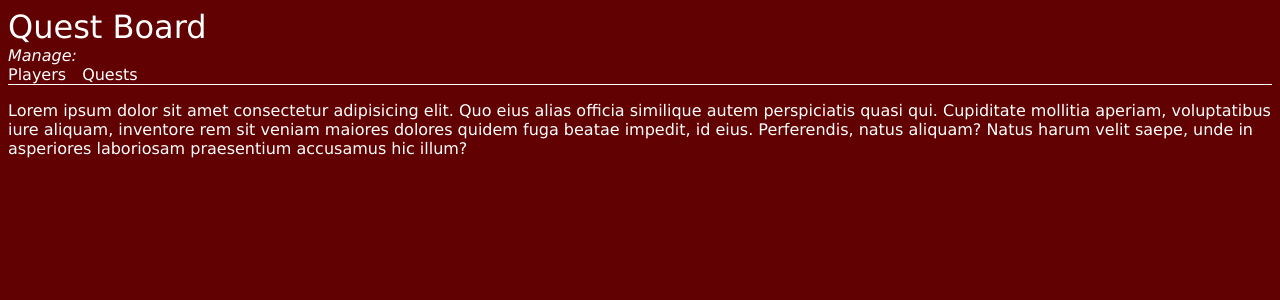
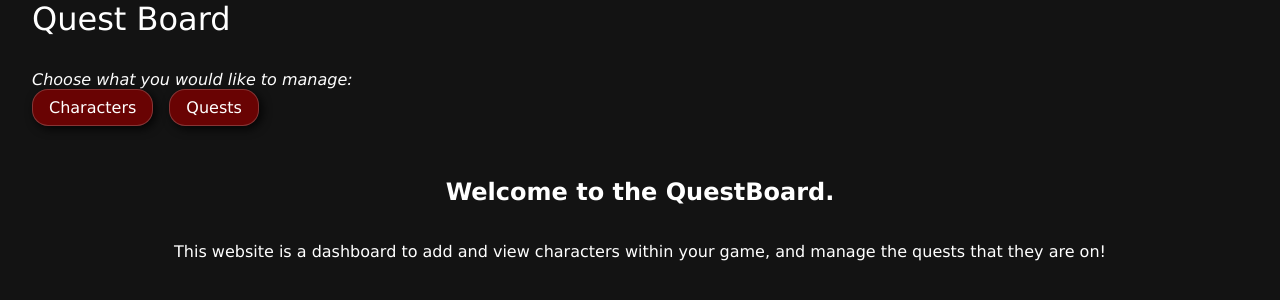
Before and after one commit to Sparkes7/questboard, a React (Vite) app in the folder client/: page / in a window 1280 px wide. Shown: the top 300 px of the page. Built offline with nearby package versions, Linux system fonts and the light colour scheme.

Commit message:
feat: applied styles

```diff
--- a/client/src/App.css
+++ b/client/src/App.css
@@ -1,20 +1,38 @@
 :root {
-  padding: 0;
-  margin: 0;
   font-family: "Lucida Sans", "Lucida Sans Regular", "Lucida Grande",
     "Lucida Sans Unicode", Geneva, Verdana, sans-serif;
-  background-color: #610101;
+  background-color: #1f1f1f;
   --font-xl: 2rem;
   --font-l: 1.5rem;
   --font-m: 1rem;
   --font-s: 0.75rem;
-  --col-listbtn: #a81010;
+  --col-listbtn: #690303;
+  --col-listbtn-hover: #8a0303;
   color: white;
+}
+
+body {
+  padding: 0;
+  margin: 0;
 }
 
 #root {
   max-width: 1280px;
   margin: 0 auto;
+  padding: 0 2rem;
+  background-color: rgb(19, 19, 19);
+  min-height: 100vh;
+  box-shadow: 0px 0px 50px black;
+}
+
+#home {
+  display: flex;
+  flex-direction: column;
+  align-items: center;
+}
+
+.navigation {
+  margin: 2rem 0rem;
 }
 
 .branding {
@@ -26,7 +44,7 @@
 .nav-bar {
   display: flex;
   gap: 1rem;
-  border-bottom: 1px solid white;
+  text-align: center;
 }
 .nav-link {
   color: white;
@@ -51,4 +69,57 @@
   border-radius: 1rem;
   max-width: 10rem;
   box-shadow: 3px 3px 10px rgba(0, 0, 0, 0.8);
+  border: 1px solid rgba(255, 255, 255, 0.2);
 }
+.list-item:hover {
+  background-color: var(--col-listbtn-hover);
+}
+
+.content-section {
+  border-bottom: 1px solid white;
+}
+
+.outlet-links {
+  display: flex;
+  color: white;
+  gap: 1rem;
+}
+
+.outlet-links a {
+  color: white;
+}
+
+.outlet-item {
+  margin-top: 1rem;
+  gap: 0.5rem;
+  display: flex;
+  justify-content: space-between;
+  max-width: 500px;
+  border-bottom: 1px dotted white;
+  align-items: center;
+}
+
+.outlet-a {
+  color: rgb(138, 138, 138);
+  text-decoration: none;
+}
+.outlet-a:hover {
+  color: white;
+}
+
+.outlet-a:hover {
+  text-decoration: underline;
+}
+
+.quest-btn {
+  background-color: var(--col-listbtn);
+  color: white;
+  text-decoration: none;
+  padding: 0.5rem 1rem;
+  border: 1px solid white;
+  border-radius: 0.5rem;
+}
+
+.quest-btn:hover {
+  background-color: var(--col-listbtn-hover);
+}
--- a/client/src/components/AvailableQuests.jsx
+++ b/client/src/components/AvailableQuests.jsx
@@ -43,13 +43,15 @@ export default function AvailableQuests() {
 
   return (
     <>
-      <h1>Available Quests</h1>
+      <h3>Available Quests</h3>
       {availableQuests.map((quest, i) => {
         return (
-          <div key={i}>
-            <Link to={`/quests/${quest.id}`}>{quest.name}</Link>
+          <div key={i} className="outlet-item">
+            <Link to={`/quests/${quest.id}`} className="outlet-a">
+              {quest.name}
+            </Link>
             <button
-              id="btn"
+              className="quest-btn"
               onClick={(e) => {
                 e.target.disabled = true;
                 AcceptQuest(quest.id);
--- a/client/src/components/Home.jsx
+++ b/client/src/components/Home.jsx
@@ -1,14 +1,12 @@
 export default function Home() {
   return (
-    <>
+    <section id="home">
+      <h2>Welcome to the QuestBoard.</h2>
       <p>
-        Lorem ipsum dolor sit amet consectetur adipisicing elit. Quo eius alias
-        officia similique autem perspiciatis quasi qui. Cupiditate mollitia
-        aperiam, voluptatibus iure aliquam, inventore rem sit veniam maiores
-        dolores quidem fuga beatae impedit, id eius. Perferendis, natus aliquam?
-        Natus harum velit saepe, unde in asperiores laboriosam praesentium
-        accusamus hic illum?
+        This website is a dashboard to add and view characters within your game,
+        and manage the quests that they are on!
       </p>
-    </>
+      <p></p>
+    </section>
   );
 }
--- a/client/src/components/NavBar.jsx
+++ b/client/src/components/NavBar.jsx
@@ -2,16 +2,16 @@ import { Link } from "react-router";
 
 export default function NavBar() {
   return (
-    <div>
-      <i>Manage:</i>
-      <nav className="nav-bar">
-        <Link to="/players" className="nav-link">
-          Players
+    <section className="navigation">
+      <i>Choose what you would like to manage:</i>
+      <nav className="nav-bar list-container">
+        <Link to="/players" className="nav-link list-item">
+          Characters
         </Link>
-        <Link to="/quests" className="nav-link">
+        <Link to="/quests" className="nav-link list-item">
           Quests
         </Link>
       </nav>
-    </div>
+    </section>
   );
 }
--- a/client/src/components/PlayerList.jsx
+++ b/client/src/components/PlayerList.jsx
@@ -17,7 +17,7 @@ export default function PlayerList() {
     getPlayers();
 
     const interval = setInterval(() => {
-      console.log("interval");
+      // console.log("interval");
       getPlayers();
     }, 1000);
     return () => clearInterval(interval);
--- a/client/src/components/PlayerProfile.jsx
+++ b/client/src/components/PlayerProfile.jsx
@@ -18,25 +18,35 @@ export default function PlayerProfile() {
     getPlayer();
   }, [playerid]);
 
-  console.log(player);
+  //console.log(player);
 
   return (
-    <>
-      <h1>Player Profile:</h1>
-      <p>{player.name}</p>
-      <p>{player.level}</p>
-      <p>{player.class}</p>
-      <p>{player.race}</p>
-      <Link to={`/players/${playerid}/quests`} element={<QuestsPlayerHas />}>
-        Quests this player has
+    <section>
+      <h2>Player Profile:</h2>
+      <p>
+        {player.name}, Level {player.level}
+      </p>
+      <p></p>
+      <p>
+        {player.race} {player.class}
+      </p>
+      <div className="outlet-links">
+        <Link
+          to={`/players/${playerid}/quests`}
+          element={<QuestsPlayerHas character={player} />}
+          className="list-item"
+        >
+          Character Questlog
         </Link>
         <Link
           to={`/players/${playerid}/availablequests`}
           element={<AvailableQuests />}
+          className="list-item"
         >
           Available Quests
         </Link>
+      </div>
       <Outlet />
-    </>
+    </section>
   );
 }
--- a/client/src/components/PlayersOnQuest.jsx
+++ b/client/src/components/PlayersOnQuest.jsx
@@ -15,22 +15,27 @@ export default function PlayersOnQuest() {
     }
     getPlayersOnQuest();
   }, [questid]);
-  console.log(playerQuests);
+  //console.log(playerQuests);
 
   return (
     <>
-      <h1>Players on quest</h1>
-
+      <h3>All characters listed are currently on this quest</h3>
       {playerQuests.length > 0 ? (
         playerQuests.map((player, i) => {
           return (
-            <Link key={i} to={`/players/${player.playerID}`}>
-              <p>{player.adventurer}</p>
-            </Link>
+            <div className="outlet-item" key={i}>
+              <Link
+                key={i}
+                to={`/players/${player.playerID}`}
+                className="outlet-a"
+              >
+                {player.adventurer}
+              </Link>
+            </div>
           );
         })
       ) : (
-        <p>No players are on this quests</p>
+        <p>No characters are on this quests</p>
       )}
     </>
   );
--- a/client/src/components/QuestList.jsx
+++ b/client/src/components/QuestList.jsx
@@ -22,7 +22,7 @@ export default function QuestList() {
     return () => clearInterval(interval);
   }, []);
 
-  console.log(quests);
+  //console.log(quests);
 
   return (
     <>
--- a/client/src/components/QuestProfile.jsx
+++ b/client/src/components/QuestProfile.jsx
@@ -24,9 +24,15 @@ export default function QuestProfile() {
       <p>{quest.task}</p>
       <p>Experience Reward: {quest.exp}</p>
       <p>Item Reward: {quest.reward}</p>
-      <Link to={`/quests/${questid}/players`} element={<PlayersOnQuest />}>
-        Players on this quest
-      </Link>
+      <div className="list-container">
+        <Link
+          to={`/quests/${questid}/players`}
+          element={<PlayersOnQuest />}
+          className="list-item"
+        >
+          Players on Quest
+        </Link>
+      </div>
       <Outlet />
     </>
   );
--- a/client/src/components/QuestsPlayerHas.jsx
+++ b/client/src/components/QuestsPlayerHas.jsx
@@ -20,7 +20,7 @@ export default function QuestsPlayerHas() {
     return () => clearInterval(interval);
   }, [playerid]);
 
-  console.log(questsPlayerHas);
+  //console.log(questsPlayerHas);
 
   function CompleteQuest(questid) {
     fetch(`${import.meta.env.VITE_SERVER_BASE}/completequest`, {
@@ -34,16 +34,17 @@ export default function QuestsPlayerHas() {
 
   return (
     <>
-      <h1>Quest Player Has: </h1>
-
+      <h3>Quests Character Has: </h3>
       {questsPlayerHas.length > 0 ? (
         questsPlayerHas.map((quest, i) => {
           return (
             <div key={i}>
-              <Link key={i} to={`/quests/${quest.questid}`}>
+              <div className="outlet-item">
+                <Link to={`/quests/${quest.questid}`} className="outlet-a">
                   {quest.questName}
                 </Link>
                 <button
+                  className="quest-btn"
                   onClick={(e) => {
                     e.target.disabled = true;
                     CompleteQuest(quest.questid);
@@ -52,12 +53,12 @@ export default function QuestsPlayerHas() {
                   Complete Quest
                 </button>
               </div>
+            </div>
           );
         })
       ) : (
         <p>This player is not currently on any quests</p>
       )}
-      {}
     </>
   );
 }
```
Lines whose indentation alone changed are shown as unchanged.
